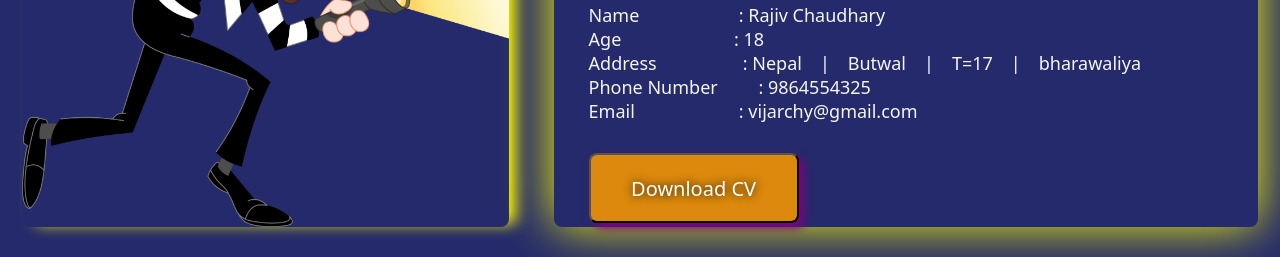
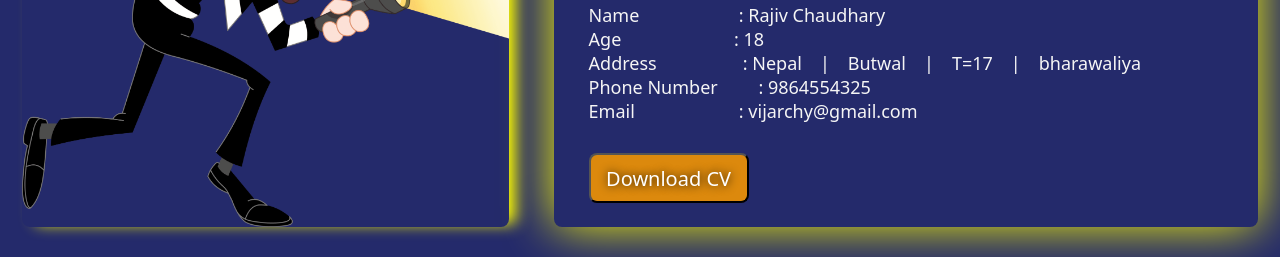
Before and after one commit to Geeky-Rajiv27/my_2nd_Website, a plain HTML site: page index.html in a window 1280 px wide. Shown: the part 1025-1282 px from the top of the page. Drawn offline with Linux system fonts and the light colour scheme.

Commit message:
Update style.css

```diff
--- a/CSS_3.0/style.css
+++ b/CSS_3.0/style.css
@@ -183,8 +183,8 @@ border-radius: 8px;
     margin-top: 30px;
 }
 #download_cv{
-    height: 70px;
-    width: 210px;
+    height: 50px;
+    width: 160px;
     background-color:rgb(220, 137, 13) ;
     color: white;
     font-size: 20px;
@@ -192,11 +192,13 @@ border-radius: 8px;
     font-weight: 500;
     border-radius: 8px;
     text-shadow: 0 0 10px black;
-    box-shadow: 5px 5px 10px purple;
+    cursor: pointer;
 }
 #download_cv:hover{
-    background-color: chartreuse;
-    cursor: pointer;
+    background-color: #69b0b0;
+    transition: 0.98s;
+    box-shadow: 0px 0px 10px #00FFFF, 0px 0px 20px rgba(0, 255, 255, 0.5);
+
 }
 /* ========================(main > main_content_3rd )================================ */
 .main_content_3rd{
```
